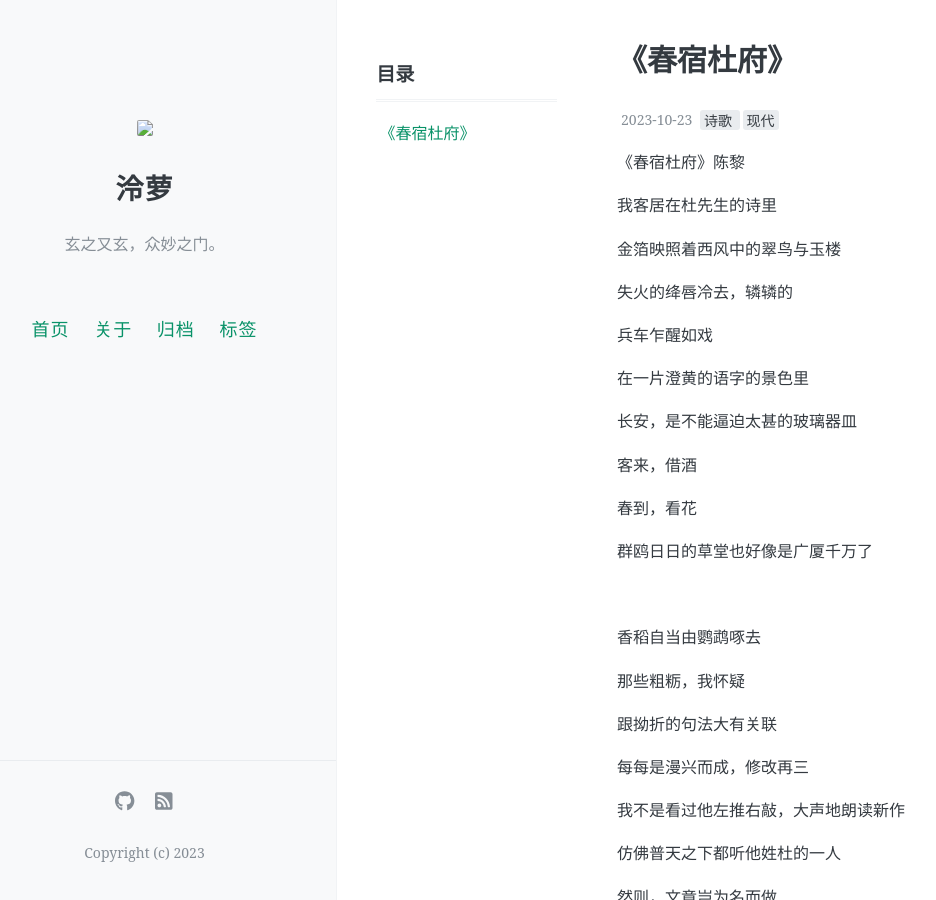
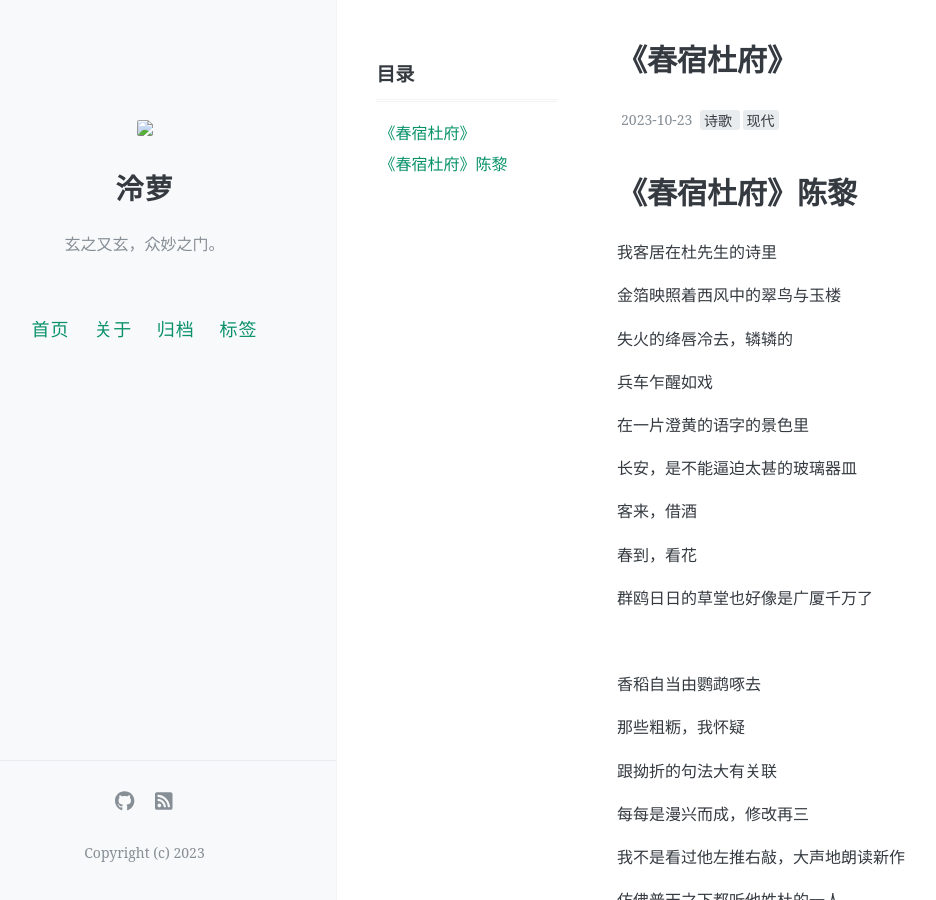
Before and after one commit to chenwenqi228/myblog, a Jekyll site: the page built from _posts/2023-10-23-春宿杜府-陈黎.md, in a window 1280 px wide and 900 px high. Shown: the whole window, without its empty margins (47-983 px from the left). Built offline with Jekyll 4.4.1, drawn with Linux system fonts in a browser that asks for light colours; comment, search, counter and statistics services are not loaded.

Commit message:
更新 2023-10-23-春宿杜府-陈黎.md

```diff
--- a/_posts/2023-10-23-春宿杜府-陈黎.md
+++ b/_posts/2023-10-23-春宿杜府-陈黎.md
@@ -7,7 +7,7 @@ tags: [诗歌, 现代]
 comments: true
 toc: true
 ---
-《春宿杜府》陈黎
+# 《春宿杜府》陈黎
 
 我客居在杜先生的诗里
 
@@ -67,6 +67,7 @@ toc: true
 
     卫八不见。
 
+
 那是在星繁如车的夜晚
 
 杜先生他问：
```
